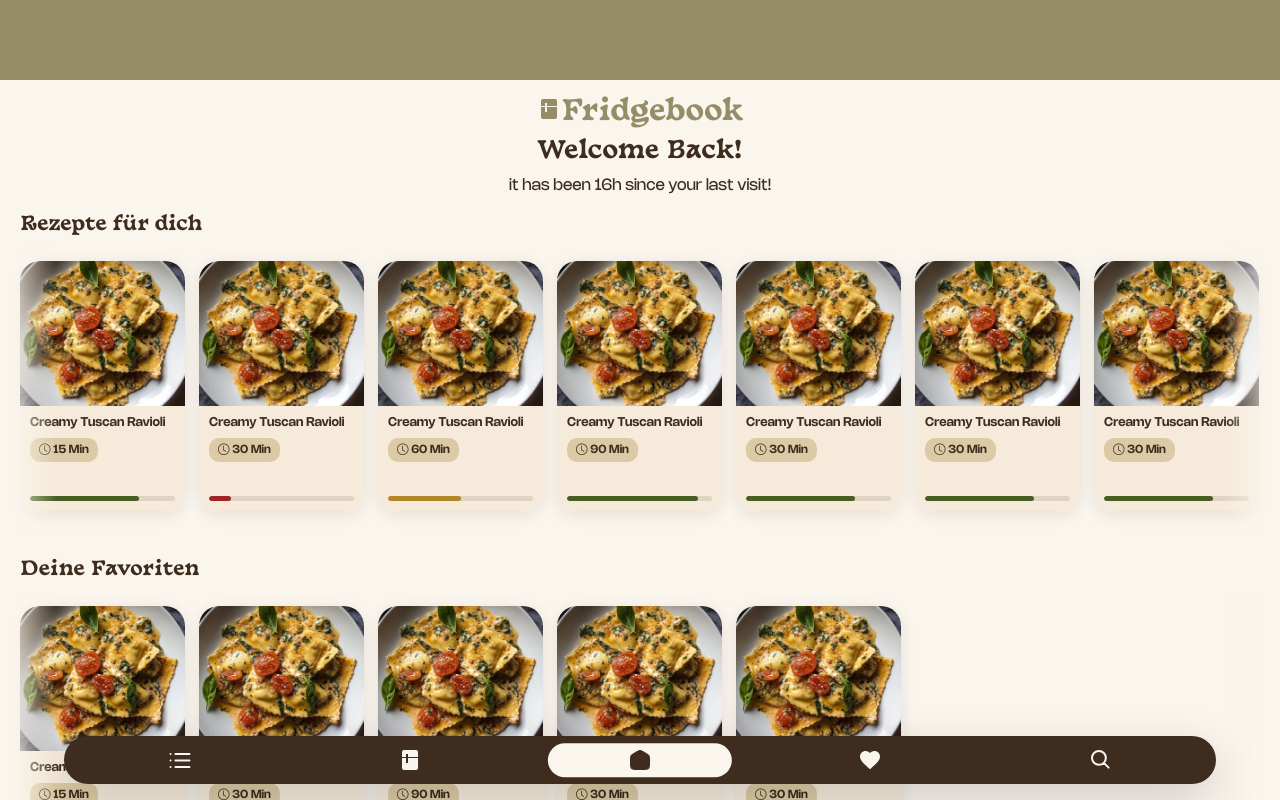
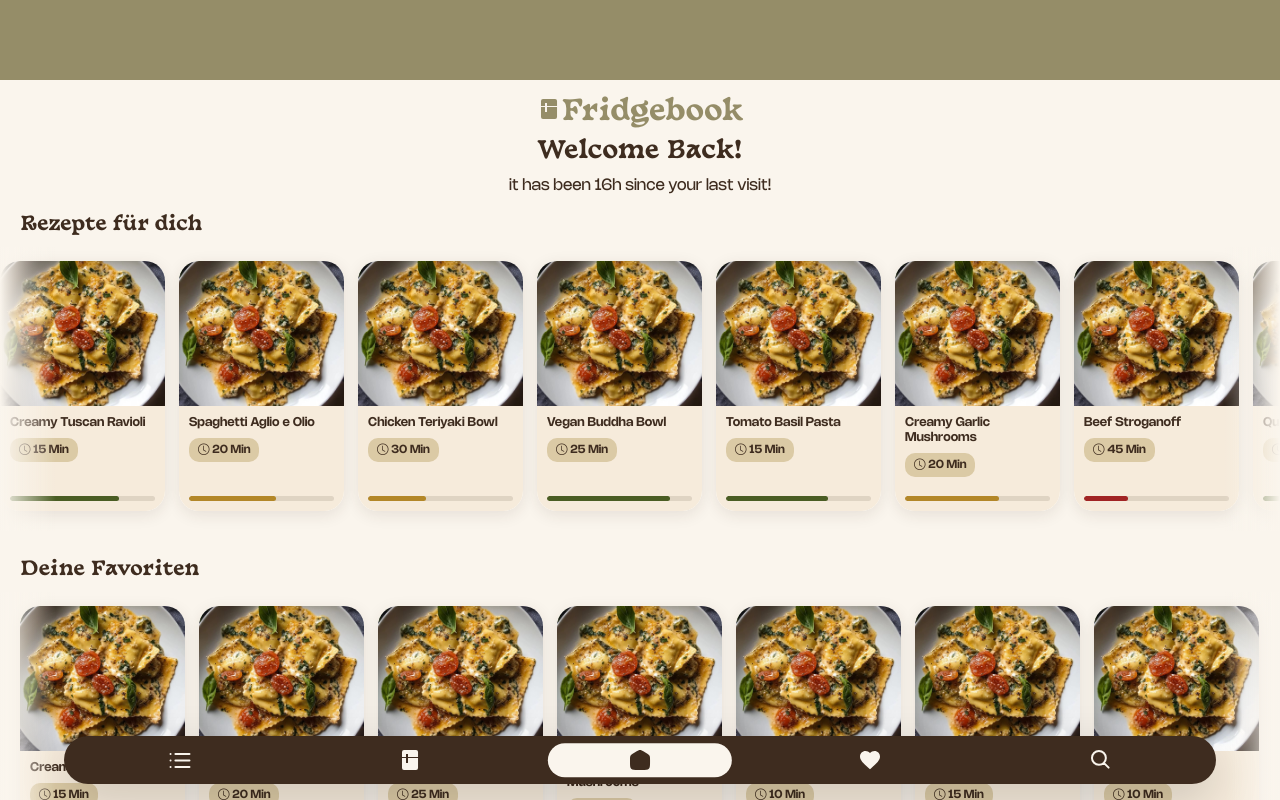
Before and after one commit to fridgebook-team/fridgebook, an Angular app: page /home in a window 1280 px wide. Built offline with nearby package versions, Linux system fonts and the light colour scheme.

Commit message:
Add: HArdcoded recipes

```diff
--- a/src/app/components/explore-page/explore-page.ts
+++ b/src/app/components/explore-page/explore-page.ts
@@ -21,12 +21,137 @@ export class ExplorePage {
   }
 
   recipes: Recipe[] = [
-    { id: 0, name: 'Creamy Tuscan Ravioli', image: 'images/recipes/ravioli.jpg', time: '15 Min', isVegan: true, isVeggie: true, isFavorite: true, matchPercentage: 75, borderColor: '#4A5D23' },
-    { id: 1, name: 'Creamy Tuscan Ravioli', image: 'images/recipes/ravioli.jpg', time: '30 Min', isVegan: false, isVeggie: false, isFavorite: true, matchPercentage: 15, borderColor: '#a12424' },
-    { id: 2, name: 'Creamy Tuscan Ravioli', image: 'images/recipes/ravioli.jpg', time: '60 Min', isVegan: false, isVeggie: true, isFavorite: false, matchPercentage: 50, borderColor: '#b38728' },
-    { id: 3, name: 'Creamy Tuscan Ravioli', image: 'images/recipes/ravioli.jpg', time: '90 Min', isVegan: true, isVeggie: true, isFavorite: true, matchPercentage: 90, borderColor: '#4A5D23' },
-    { id: 4, name: 'Creamy Tuscan Ravioli', image: 'images/recipes/ravioli.jpg', time: '30 Min', isVegan: false, isVeggie: false, isFavorite: false, matchPercentage: 75, borderColor: '#4A5D23' },
-    { id: 5, name: 'Creamy Tuscan Ravioli', image: 'images/recipes/ravioli.jpg', time: '30 Min', isVegan: true, isVeggie: true, isFavorite: true, matchPercentage: 75, borderColor: '#4A5D23' },
-    { id: 6, name: 'Creamy Tuscan Ravioli', image: 'images/recipes/ravioli.jpg', time: '30 Min', isVegan: false, isVeggie: true, isFavorite: true, matchPercentage: 75, borderColor: '#4A5D23' },
+    {
+      id: 0,
+      name: 'Creamy Tuscan Ravioli',
+      image: 'images/recipes/ravioli.jpg',
+      time: '15 Min',
+      isVegan: false,
+      isVeggie: true,
+      isFavorite: true,
+      matchPercentage: 75,
+      borderColor: '#4A5D23'
+    },
+    {
+      id: 1,
+      name: 'Spaghetti Aglio e Olio',
+      image: 'images/recipes/ravioli.jpg',
+      time: '20 Min',
+      isVegan: true,
+      isVeggie: true,
+      isFavorite: true,
+      matchPercentage: 60,
+      borderColor: '#b38728'
+    },
+    {
+      id: 2,
+      name: 'Chicken Teriyaki Bowl',
+      image: 'images/recipes/ravioli.jpg',
+      time: '30 Min',
+      isVegan: false,
+      isVeggie: false,
+      isFavorite: false,
+      matchPercentage: 40,
+      borderColor: '#b38728'
+    },
+    {
+      id: 3,
+      name: 'Vegan Buddha Bowl',
+      image: 'images/recipes/ravioli.jpg',
+      time: '25 Min',
+      isVegan: true,
+      isVeggie: true,
+      isFavorite: true,
+      matchPercentage: 85,
+      borderColor: '#4A5D23'
+    },
+    {
+      id: 4,
+      name: 'Tomato Basil Pasta',
+      image: 'images/recipes/ravioli.jpg',
+      time: '15 Min',
+      isVegan: true,
+      isVeggie: true,
+      isFavorite: false,
+      matchPercentage: 70,
+      borderColor: '#4A5D23'
+    },
+    {
+      id: 5,
+      name: 'Creamy Garlic Mushrooms',
+      image: 'images/recipes/ravioli.jpg',
+      time: '20 Min',
+      isVegan: false,
+      isVeggie: true,
+      isFavorite: true,
+      matchPercentage: 65,
+      borderColor: '#b38728'
+    },
+    {
+      id: 6,
+      name: 'Beef Stroganoff',
+      image: 'images/recipes/ravioli.jpg',
+      time: '45 Min',
+      isVegan: false,
+      isVeggie: false,
+      isFavorite: false,
+      matchPercentage: 30,
+      borderColor: '#a12424'
+    },
+    {
+      id: 7,
+      name: 'Quinoa Salad Bowl',
+      image: 'images/recipes/ravioli.jpg',
+      time: '10 Min',
+      isVegan: true,
+      isVeggie: true,
+      isFavorite: true,
+      matchPercentage: 90,
+      borderColor: '#4A5D23'
+    },
+    {
+      id: 8,
+      name: 'Pesto Pasta',
+      image: 'images/recipes/ravioli.jpg',
+      time: '15 Min',
+      isVegan: false,
+      isVeggie: true,
+      isFavorite: true,
+      matchPercentage: 80,
+      borderColor: '#4A5D23'
+    },
+    {
+      id: 9,
+      name: 'Sweet Potato Curry',
+      image: 'images/recipes/ravioli.jpg',
+      time: '35 Min',
+      isVegan: true,
+      isVeggie: true,
+      isFavorite: false,
+      matchPercentage: 85,
+      borderColor: '#4A5D23'
+    },
+    {
+      id: 10,
+      name: 'Greek Salad',
+      image: 'images/recipes/ravioli.jpg',
+      time: '10 Min',
+      isVegan: false,
+      isVeggie: true,
+      isFavorite: true,
+      matchPercentage: 95,
+      borderColor: '#4A5D23'
+    },
+    {
+      id: 11,
+      name: 'Salmon Rice Bowl',
+      image: 'images/recipes/ravioli.jpg',
+      time: '25 Min',
+      isVegan: false,
+      isVeggie: false,
+      isFavorite: false,
+      matchPercentage: 55,
+      borderColor: '#b38728'
+    }
   ];
 }
--- a/src/app/components/home/home.ts
+++ b/src/app/components/home/home.ts
@@ -12,13 +12,138 @@ import { Recipe } from '../../models/recipe.models';
 })
 export class Home {
   recipes: Recipe[] = [
-    { id: 0, name: 'Creamy Tuscan Ravioli', image: 'images/recipes/ravioli.jpg', time: '15 Min', isVegan: true, isVeggie: true, isFavorite: true, matchPercentage: 75, borderColor: '#4A5D23' },
-    { id: 1, name: 'Creamy Tuscan Ravioli', image: 'images/recipes/ravioli.jpg', time: '30 Min', isVegan: false, isVeggie: false, isFavorite: true, matchPercentage: 15, borderColor: '#a12424' },
-    { id: 2, name: 'Creamy Tuscan Ravioli', image: 'images/recipes/ravioli.jpg', time: '60 Min', isVegan: false, isVeggie: true, isFavorite: false, matchPercentage: 50, borderColor: '#b38728' },
-    { id: 3, name: 'Creamy Tuscan Ravioli', image: 'images/recipes/ravioli.jpg', time: '90 Min', isVegan: true, isVeggie: true, isFavorite: true, matchPercentage: 90, borderColor: '#4A5D23' },
-    { id: 4, name: 'Creamy Tuscan Ravioli', image: 'images/recipes/ravioli.jpg', time: '30 Min', isVegan: false, isVeggie: false, isFavorite: false, matchPercentage: 75, borderColor: '#4A5D23' },
-    { id: 5, name: 'Creamy Tuscan Ravioli', image: 'images/recipes/ravioli.jpg', time: '30 Min', isVegan: true, isVeggie: true, isFavorite: true, matchPercentage: 75, borderColor: '#4A5D23' },
-    { id: 6, name: 'Creamy Tuscan Ravioli', image: 'images/recipes/ravioli.jpg', time: '30 Min', isVegan: false, isVeggie: true, isFavorite: true, matchPercentage: 75, borderColor: '#4A5D23' },
+    {
+      id: 0,
+      name: 'Creamy Tuscan Ravioli',
+      image: 'images/recipes/ravioli.jpg',
+      time: '15 Min',
+      isVegan: false,
+      isVeggie: true,
+      isFavorite: true,
+      matchPercentage: 75,
+      borderColor: '#4A5D23'
+    },
+    {
+      id: 1,
+      name: 'Spaghetti Aglio e Olio',
+      image: 'images/recipes/ravioli.jpg',
+      time: '20 Min',
+      isVegan: true,
+      isVeggie: true,
+      isFavorite: true,
+      matchPercentage: 60,
+      borderColor: '#b38728'
+    },
+    {
+      id: 2,
+      name: 'Chicken Teriyaki Bowl',
+      image: 'images/recipes/ravioli.jpg',
+      time: '30 Min',
+      isVegan: false,
+      isVeggie: false,
+      isFavorite: false,
+      matchPercentage: 40,
+      borderColor: '#b38728'
+    },
+    {
+      id: 3,
+      name: 'Vegan Buddha Bowl',
+      image: 'images/recipes/ravioli.jpg',
+      time: '25 Min',
+      isVegan: true,
+      isVeggie: true,
+      isFavorite: true,
+      matchPercentage: 85,
+      borderColor: '#4A5D23'
+    },
+    {
+      id: 4,
+      name: 'Tomato Basil Pasta',
+      image: 'images/recipes/ravioli.jpg',
+      time: '15 Min',
+      isVegan: true,
+      isVeggie: true,
+      isFavorite: false,
+      matchPercentage: 70,
+      borderColor: '#4A5D23'
+    },
+    {
+      id: 5,
+      name: 'Creamy Garlic Mushrooms',
+      image: 'images/recipes/ravioli.jpg',
+      time: '20 Min',
+      isVegan: false,
+      isVeggie: true,
+      isFavorite: true,
+      matchPercentage: 65,
+      borderColor: '#b38728'
+    },
+    {
+      id: 6,
+      name: 'Beef Stroganoff',
+      image: 'images/recipes/ravioli.jpg',
+      time: '45 Min',
+      isVegan: false,
+      isVeggie: false,
+      isFavorite: false,
+      matchPercentage: 30,
+      borderColor: '#a12424'
+    },
+    {
+      id: 7,
+      name: 'Quinoa Salad Bowl',
+      image: 'images/recipes/ravioli.jpg',
+      time: '10 Min',
+      isVegan: true,
+      isVeggie: true,
+      isFavorite: true,
+      matchPercentage: 90,
+      borderColor: '#4A5D23'
+    },
+    {
+      id: 8,
+      name: 'Pesto Pasta',
+      image: 'images/recipes/ravioli.jpg',
+      time: '15 Min',
+      isVegan: false,
+      isVeggie: true,
+      isFavorite: true,
+      matchPercentage: 80,
+      borderColor: '#4A5D23'
+    },
+    {
+      id: 9,
+      name: 'Sweet Potato Curry',
+      image: 'images/recipes/ravioli.jpg',
+      time: '35 Min',
+      isVegan: true,
+      isVeggie: true,
+      isFavorite: false,
+      matchPercentage: 85,
+      borderColor: '#4A5D23'
+    },
+    {
+      id: 10,
+      name: 'Greek Salad',
+      image: 'images/recipes/ravioli.jpg',
+      time: '10 Min',
+      isVegan: false,
+      isVeggie: true,
+      isFavorite: true,
+      matchPercentage: 95,
+      borderColor: '#4A5D23'
+    },
+    {
+      id: 11,
+      name: 'Salmon Rice Bowl',
+      image: 'images/recipes/ravioli.jpg',
+      time: '25 Min',
+      isVegan: false,
+      isVeggie: false,
+      isFavorite: false,
+      matchPercentage: 55,
+      borderColor: '#b38728'
+    }
   ];
 
   get favoriteRecipes(): Recipe[] {
```
